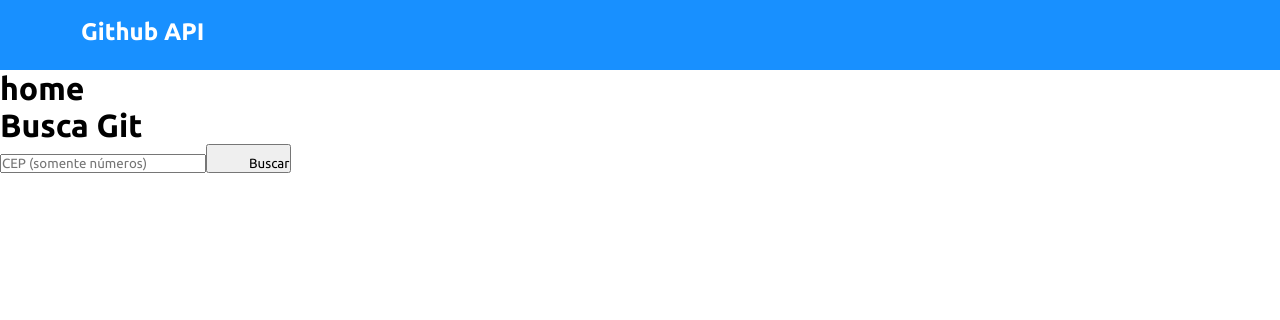
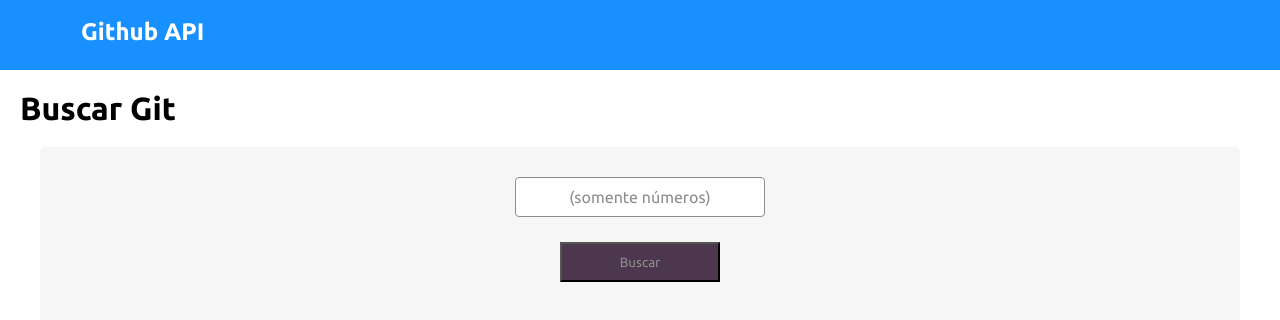
Before and after one commit to mpk0762/GitHub_Api-, a React (Create React App) app in the folder frontend/: page /hubsearch in a window 1280 px wide. Shown: the top 320 px of the page. Built offline with nearby package versions, Linux system fonts and the light colour scheme.

Commit message:
add api, arg perfilgit

```diff
--- a/frontend/package.json
+++ b/frontend/package.json
@@ -11,6 +11,7 @@
     "@types/react": "17.0.0",
     "@types/react-dom": "17.0.0",
     "@types/react-router-dom": "^5.3.3",
+    "axios": "^1.2.1",
     "bootstrap": "^5.2.3",
     "react": "17.0.2",
     "react-dom": "17.0.2",
--- a/frontend/src/components/resultcard/index.tsx
+++ b/frontend/src/components/resultcard/index.tsx
@@ -7,7 +7,7 @@ type Props = {
 
 const ResultCard = ({ title, description }: Props) => {
   return (
-    <div>
+    <div className="main-card">
       <h3>{title}</h3>
       <p>{description}</p>
     </div>
--- a/frontend/src/components/resultcard/styles.css
+++ b/frontend/src/components/resultcard/styles.css
@@ -0,0 +1,5 @@
+.main-card{
+    display: flex;
+ align-items: baseline;
+
+}
--- a/frontend/src/pages/home/index.tsx
+++ b/frontend/src/pages/home/index.tsx
@@ -8,7 +8,7 @@ const Home = () => {
         <h1 className="title-page ">Github </h1>
       </div>
       <div>
-        <h2 className="caption-page ">Agardando o texto</h2>
+        <h2 className="caption-page ">Pesquisar GitHub</h2>
       </div>
       <div className="home-container btn">
         <Link to="/hubsearch">
--- a/frontend/src/pages/home/styles.css
+++ b/frontend/src/pages/home/styles.css
@@ -1,81 +1,45 @@
-.div-home-container {
-  background: #e5e5e5;
-}
-.div-home-container {
-  height: 900px;
-  width: 1440px;
-  left: -2967px;
-  top: -449px;
-  border-radius: 0px;
-}
 .title-page {
   padding-top: 10px;
   padding-left: 41px;
-  height: 64px;
-  width: 423px;
-  left: 41px;
-  top: 89px;
-  border-radius: nullpx;
-
   font-family: "Roboto";
-  font-style: normal;
-
   font-size: 35px;
   line-height: 64px;
-
-  /* identical to box height, or 133% */
   display: flex;
   align-items: center;
   letter-spacing: 0.02em;
-
   color: #000000;
+}
+.h1 {
+  position: absolute;
+  font-family: "Roboto";
+  font-weight: 700;
+  font-size: 24px;
+  line-height: 40px;
+  display: flex;
+  align-items: center;
 }
 .caption-page {
   padding-top: 10px;
   padding-left: 41px;
-  height: 40px;
-  width: 423px;
-  left: 41px;
-  top: 153px;
-  border-radius: nullpx;
-
   font-family: "Roboto";
-  font-style: normal;
-  font-weight: 700;
   font-size: 24px;
   line-height: 40px;
-  color: #7e7e7e;
-}
-.h1 {
-  position: absolute;
-  width: 423px;
-  height: 40px;
-  left: 41px;
-  top: 153px;
-
-  font-family: "Roboto";
-  font-style: normal;
-  font-weight: 700;
-  font-size: 24px;
-  line-height: 40px;
-
-  /* identical to box height, or 167% */
-  display: flex;
-  align-items: center;
+  color: #7e7e7ea2;
 }
 .btn {
   padding-left: 41px;
   padding-top: 10px;
-
 }
-.inbtn{
-  height: 24px;
-  width: 65px;
+.inbtn {
+  height: 27px;
+  width: 90px;
   left: 59px;
   top: 228px;
   border-radius: nullpx;
+  background-color: rgb(76, 55, 78);
+  color: aliceblue;
 }
 
 .start-button {
-  color: #fff;
+  color: rgb(255, 255, 255);
 }
--- a/frontend/src/pages/hubsearch/index.tsx
+++ b/frontend/src/pages/hubsearch/index.tsx
@@ -1,69 +1,98 @@
+import axios from "axios";
 import ResultCard from "components/resultcard";
 import React from "react";
 import { useState } from "react";
-import { Link } from "react-router-dom";
 
 import "./styles.css";
 
 type FormData = {
-  cep: string;
-  test: string;
+  users: string;
 };
 
-type Address = {
-  logradouro: string;
-  localidade: string;
+type ApiGitHub = {
+  name: string;
+  followers: string;
+  location: string;
+  url: string;
+  avatar_url: string;
 };
 
 const HubSearch = () => {
-
-
-  const [address, setAddress] = useState<Address>();
+  const [apigithub, setapigithub] = useState<ApiGitHub>();
 
   const [formData, setFormData] = useState<FormData>({
-    cep: "",
-    test: "",
+    users: "",
   });
 
   const handleChange = (event: React.ChangeEvent<HTMLInputElement>) => {
     const name = event.target.name;
     const value = event.target.value;
+
+    setFormData({ ...formData, [name]: value });
   };
 
   const handleSubmit = (event: React.FormEvent<HTMLFormElement>) => {
     event.preventDefault();
+    console.log(formData);
 
+    axios
 
+      .get(`https://api.github.com/users/${formData.users}`)
+      .then((response) => {
+        setapigithub(response.data);
+        console.log(response.data);
+      })
+      .catch((error) => {
+        setapigithub(undefined);
+      });
   };
 
-
   return (
-
-
-
     <div className="main-contaner">
-      <Link to ="/"><h1>home</h1></Link>
-      <h1 className="text-primary">Busca Git</h1>
+      <h1 className="text-primary">Buscar Git</h1>
       <div className="hub-container">
         <form onSubmit={handleSubmit}>
           <div className="form-container">
             <input
               type="text"
+              name="users"
+              value={formData.users}
               className="search-input"
-              placeholder="CEP (somente números)"
+              placeholder="(somente números)"
               onChange={handleChange}
             />
-            <button type="submit" className="btn btn-primary search-button">
+            <button type="submit" className=" search-button">
               Buscar
             </button>
           </div>
         </form>
-        {address && (
-          <>
-            <ResultCard title="Logradouro" description={address.logradouro} />
-            <ResultCard title="Localidade" description={address.localidade} />
-          </>
-        )}
+        <div className="api-github text-center">
+          {apigithub && (
+            <>
+              <div className="in-container">
+                <img
+                  className="img-avatar"
+                  src={apigithub.avatar_url}
+                  alt="avatar do usuário"
+                />
+
+                <div className="resposta-api">
+                  <h3 className="h3-card">Informaçoes</h3>
+                  <ResultCard title="Perfil: " description={apigithub.url} />
+                  <ResultCard
+                    title="Seguidores: "
+                    description={apigithub.followers}
+                  />
+                  <ResultCard
+                    title="Localidade: "
+                    description={apigithub.location}
+                  />
+                  <ResultCard title="Name: " description={apigithub.name} />
+                </div>
+              </div>
+            </>
+          )}
+        </div>
       </div>
     </div>
   );
--- a/frontend/src/pages/hubsearch/styles.css
+++ b/frontend/src/pages/hubsearch/styles.css
@@ -0,0 +1,105 @@
+.main-contaner {
+  display: flex;
+  flex-direction: column;
+  justify-content: center;
+  padding: 20px;
+}
+.hub-container {
+  display: flex;
+  flex-direction: column;
+  justify-content: center;
+  padding: 20px;
+}
+.form-container {
+  display: flex;
+  flex-direction: column;
+  align-items: center;
+  padding: 30px 40px;
+  background-color: #f6f6f6;
+  border-radius: 5px;
+}
+
+.search-button {
+  height: 40px;
+  width: 160px;
+  margin-bottom: 35px;
+  color: #8c8c8c;
+  background-color: rgb(76, 55, 78);
+}
+.search-input {
+  background-color: #fff;
+  border: 1px solid #8c8c8c;
+  border-radius: 4px;
+  font-size: 16px;
+  text-align: center;
+  height: 40px;
+
+  margin-bottom: 25px;
+}
+
+.search-input::placeholder {
+  color: #8c8c8c;
+}
+.card-main {
+  height: 40px;
+  width: 240px;
+  border-radius: 0px;
+  background-color: #fff;
+}
+.h3-card {
+  padding-top: 10px;
+  padding-bottom: 20px;
+  font-family: Roboto;
+  color: blue;
+}
+.img-avatar {
+  height: 247px;
+  width: 230px;
+  left: 38px;
+  top: 43px;
+  border-radius: 4px;
+  margin: 0 auto;
+}
+
+.api-github {
+  justify-content: right;
+  border-radius: 3px;
+}
+.in-container {
+  padding-top: 18px;
+  padding-bottom: 18px;
+  padding-right: 20px;
+  padding-left: 20px;
+  padding-right: 20px;
+  background: #d9d9d9;
+}
+@media (min-width: 628px) {
+  .in-container {
+    padding-top: 18px;
+    padding-bottom: 18px;
+    padding-right: 20px;
+    padding-left: 20px;
+    display: flex;
+    background: #d9d9d9;
+    flex-direction: row;
+  }
+  .resposta-api {
+    padding-left: 5px;
+    background: #e5e5e5;
+    border-radius: 4px;
+    width: 600px;
+  }
+  .img-avatar {
+    height: 247px;
+    width: 247px;
+    left: 38px;
+    top: 43px;
+    border-radius: 4px;
+    margin: 0 auto;
+  }
+}
+.resposta-api {
+  padding-left: 8px;
+  background: #e5e5e5;
+  border-radius: 4px;
+}
```
Also changed, not shown: frontend/src/pages/perfilgit/index.tsx (added, +9 -0 lines), frontend/src/pages/perfilgit/styles.css (added), 1 other file (tests, documents, lock files or other folders).
